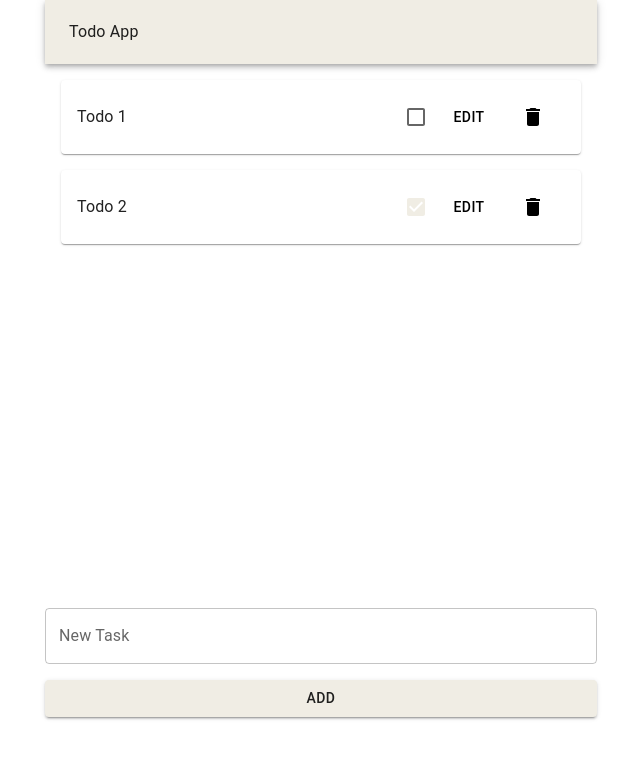
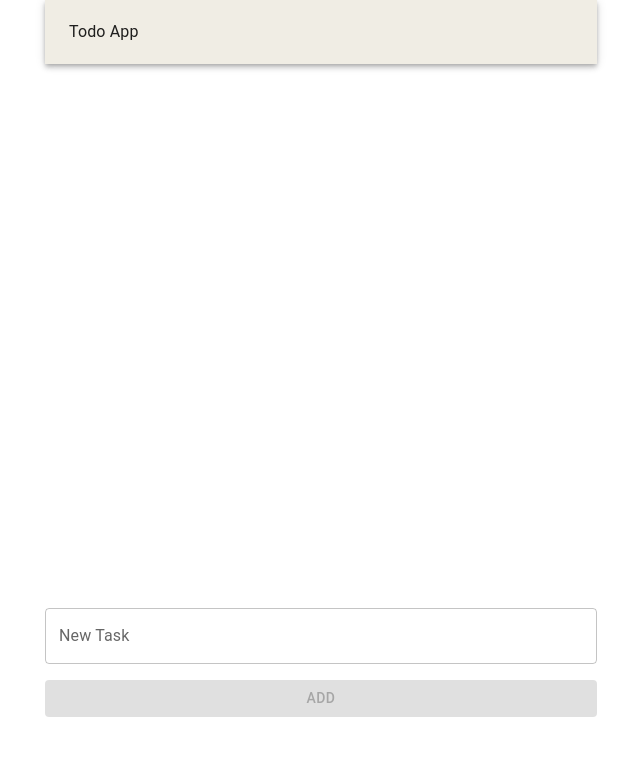
Before and after one commit to 7vTr0x7/React-TS-Todo, a React (Vite) app: page / in a window 1280 px wide. Shown: the top 758 px of the page, without its empty margins (319-959 px from the left). Built offline with nearby package versions, Linux system fonts and the light colour scheme.

Commit message:
submit handler

```diff
--- a/src/App.tsx
+++ b/src/App.tsx
@@ -11,14 +11,25 @@ import TodoItem from "./components/TodoItem";
 import { useState } from "react";
 
 const App = () => {
-  const [todos, setTodos] = useState<TodoItemType[]>([
-    { id: "1", title: "Todo 1", isCompleted: false },
-    { id: "2", title: "Todo 2", isCompleted: true },
-  ]);
+  const [todos, setTodos] = useState<TodoItemType[]>([]);
 
-  const completeHandler = (id: TodoItemType["id"]) => {};
+  const [title, setTitle] = useState<TodoItemType["title"]>("");
 
-  const deleteHandler = (id: TodoItemType["id"]) => {};
+  const completeHandler = (id: TodoItemType["id"]): void => {
+    alert(id);
+  };
+
+  const deleteHandler = (id: TodoItemType["id"]): void => {};
+  const submitHandler = (): void => {
+    const newTodo: TodoItemType = {
+      title,
+      isCompleted: false,
+      id: String(Math.floor(Math.random() * 100)),
+    };
+
+    setTodos((prev) => [...prev, newTodo]);
+    setTitle("");
+  };
 
   return (
     <div>
@@ -39,8 +50,18 @@ const App = () => {
             />
           ))}
         </Stack>
-        <TextField fullWidth label={"New Task"} />
-        <Button sx={{ margin: "1rem 0" }} fullWidth variant="contained">
+        <TextField
+          value={title}
+          onChange={(e) => setTitle(e.target.value)}
+          fullWidth
+          label={"New Task"}
+        />
+        <Button
+          disabled={title === ""}
+          onClick={submitHandler}
+          sx={{ margin: "1rem 0" }}
+          fullWidth
+          variant="contained">
           Add
         </Button>
       </Container>
```
